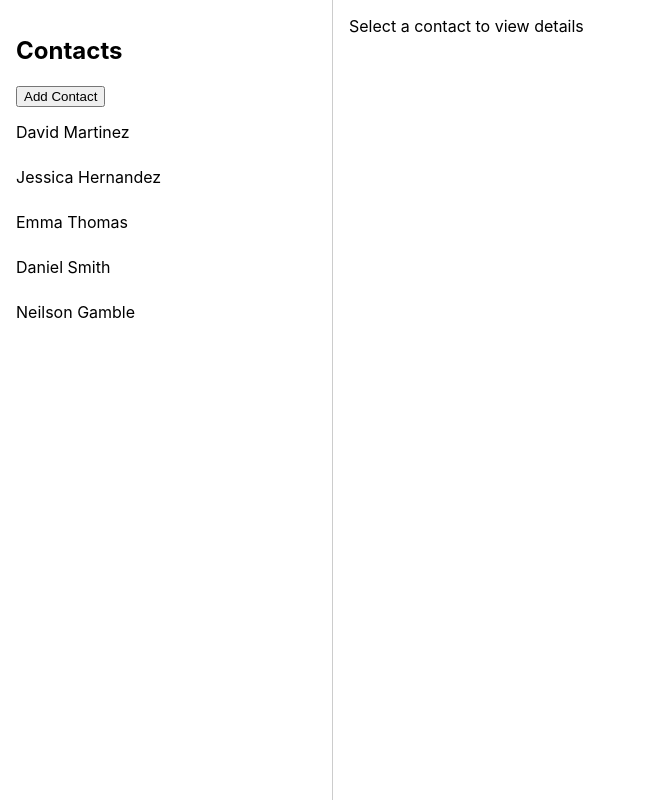
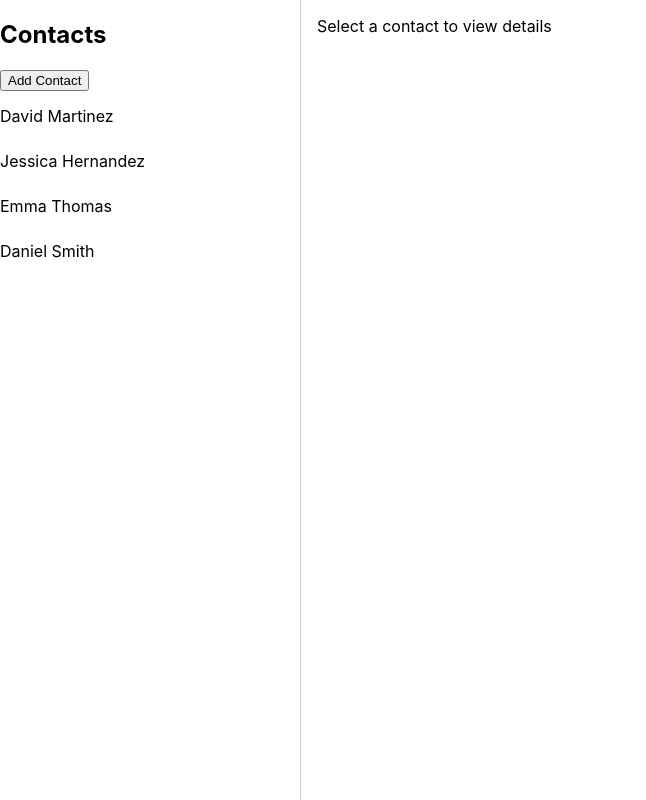
Before and after one commit to neilgamb/contact-manager, a React (Create React App) app: page / in a window 1280 px wide. Shown: the whole page, without its empty margins (0-646 px from the left). Built offline with nearby package versions, Linux system fonts and the light colour scheme; data requests are answered from the project's data file.

Commit message:
code clean up

```diff
--- a/db.json
+++ b/db.json
@@ -1,39 +1,32 @@
 {
   "contacts": [
     {
-      "id": "e93d207a-1cfc-438f-8aa6-ca1b1aaa2dfc",
+      "id": "e92m",
       "name": "David Martinez",
       "email": "user1@example.com",
       "phone": "486-316-4900",
       "website": "www.user1.com"
     },
     {
-      "id": "ce941a9b-9a6b-44cf-8604-8739dc7674d9",
+      "id": "ls92",
       "name": "Jessica Hernandez",
       "email": "user2@example.com",
       "phone": "956-230-7300",
       "website": "www.user2.com"
     },
     {
-      "id": "f848ec30-5d6c-4842-8fd0-bc646bd6d0d4",
+      "id": "dm24",
       "name": "Emma Thomas",
       "email": "user3@example.com",
       "phone": "871-691-8555",
       "website": "www.user3.com"
     },
     {
-      "id": "d3f836e1-d5d9-4c86-900a-d7a2eb9b3eb6",
+      "id": "f03m",
       "name": "Daniel Smith",
       "email": "user4@example.com",
       "phone": "143-994-7302",
       "website": "www.user4.com"
-    },
-    {
-      "id": "4dc4f467-3bc3-4f59-ba95-c6311fcbd88f",
-      "name": "Neilson Gamble",
-      "email": "neilgamb@gmail.com",
-      "phone": "123-456-7890",
-      "website": "neilsongamble.com"
     }
   ]
 }
--- a/src/App.tsx
+++ b/src/App.tsx
@@ -1,6 +1,6 @@
 import React from "react";
 import { BrowserRouter as Router, Route, Routes } from "react-router-dom";
-import ContactList from "./components/ContactList";
+import ContactMenu from "./components/ContactMenu";
 import ContactDetails from "./components/ContactDetails";
 import { useAppSelector } from "./app/store";
 import { selectIsGetContactsError } from "./features/contacts/contactsApiSelectors";
@@ -16,11 +16,11 @@ const App: React.FC = () => {
           style={{
             width: "300px",
             borderRight: "1px solid #ccc",
-            overflowY: "auto",
-            padding: "16px",
+            overflowY: "hidden",
+            // padding: "16px",
           }}
         >
-          <ContactList />
+          <ContactMenu />
         </div>
 
         <div style={{ flex: 1, padding: "16px" }}>
--- a/src/components/ContactList.tsx
+++ /dev/null
@@ -1,74 +0,0 @@
-import React from "react";
-import {
-  useAddContactMutation,
-  useGetContactsQuery,
-} from "../features/contacts/contactsApi";
-import { Link } from "react-router-dom";
-
-const ContactList: React.FC = () => {
-  const {
-    data: contacts,
-    error,
-    isLoading,
-    isFetching,
-  } = useGetContactsQuery(undefined);
-
-  const [addContact] = useAddContactMutation();
-
-  const handleAddContact = async () => {
-    try {
-      const result = await addContact({
-        name: "Neilson Gamble",
-        email: "neilgamb@gmail.com",
-        phone: "123-456-7890",
-        website: "neilsongamble.com",
-      });
-
-      console.log("result", result);
-    } catch (error) {
-      console.log("error", error);
-    }
-  };
-
-  const renderLoadingState = () => {
-    if (isLoading || isFetching) {
-      return <div>Loading contacts...</div>;
-    }
-  };
-
-  const renderErrorState = () => {
-    if (error) {
-      return (
-        <div>
-          Uh oh!
-          <br />
-          Error loading contacts...
-        </div>
-      );
-    }
-  };
-
-  return (
-    <>
-      <h2>Contacts</h2>
-      {renderLoadingState()}
-      {renderErrorState()}
-      <button onClick={handleAddContact}>Add Contact</button>
-      {contacts?.map((contact: { id: number; name: string }) => (
-        <div
-          key={contact.id}
-          style={{ padding: "10px 10px 10px 0px", marginTop: "5px" }}
-        >
-          <Link
-            to={`/contact/${contact.id}`}
-            style={{ textDecoration: "none", color: "inherit" }}
-          >
-            {contact.name}
-          </Link>
-        </div>
-      ))}
-    </>
-  );
-};
-
-export default ContactList;
--- /dev/null
+++ b/src/components/ContactMenu.tsx
@@ -0,0 +1,34 @@
+import React from "react";
+import { useGetContactsQuery } from "../features/contacts/contactsApi";
+import ContactMenuHeader from "./ContactMenuHeader";
+import ContactMenuList from "./ContactMenuList";
+
+const ContactMenu: React.FC = () => {
+  const {
+    data: contacts,
+    error,
+    isLoading,
+    isFetching,
+  } = useGetContactsQuery(undefined);
+
+  if (isLoading || isFetching) {
+    return <div>Loading contacts...</div>;
+  }
+
+  if (error) {
+    return <div>Error loading contacts...</div>;
+  }
+
+  if (!contacts || contacts.length === 0) {
+    return <div>No contacts found</div>;
+  }
+
+  return (
+    <>
+      <ContactMenuHeader />
+      <ContactMenuList contacts={contacts} />
+    </>
+  );
+};
+
+export default ContactMenu;
--- /dev/null
+++ b/src/components/ContactMenuHeader.tsx
@@ -0,0 +1,29 @@
+import React from "react";
+import { useAddContactMutation } from "../features/contacts/contactsApi";
+
+const ContactMenuHeader: React.FC = () => {
+  const [addContact] = useAddContactMutation();
+
+  const handleAddContact = async () => {
+    try {
+      const result = await addContact({
+        name: "Neilson Gamble",
+        email: "neilgamb@gmail.com",
+        phone: "123-456-7890",
+        website: "neilsongamble.com",
+      });
+      console.log("result", result);
+    } catch (error) {
+      console.log("error", error);
+    }
+  };
+
+  return (
+    <>
+      <h2>Contacts</h2>
+      <button onClick={handleAddContact}>Add Contact</button>
+    </>
+  );
+};
+
+export default ContactMenuHeader;
--- /dev/null
+++ b/src/components/ContactMenuList.tsx
@@ -0,0 +1,29 @@
+import React from "react";
+import { Link } from "react-router-dom";
+import { Contact } from "../types/contact";
+
+interface ContactMenuListProps {
+  contacts: Contact[];
+}
+
+const ContactMenuList: React.FC<ContactMenuListProps> = ({ contacts }) => {
+  return (
+    <>
+      {contacts.map((contact: { id: number; name: string }) => (
+        <div
+          key={contact.id}
+          style={{ padding: "10px 10px 10px 0px", marginTop: "5px" }}
+        >
+          <Link
+            to={`/contact/${contact.id}`}
+            style={{ textDecoration: "none", color: "inherit" }}
+          >
+            {contact.name}
+          </Link>
+        </div>
+      ))}
+    </>
+  );
+};
+
+export default ContactMenuList;
```
